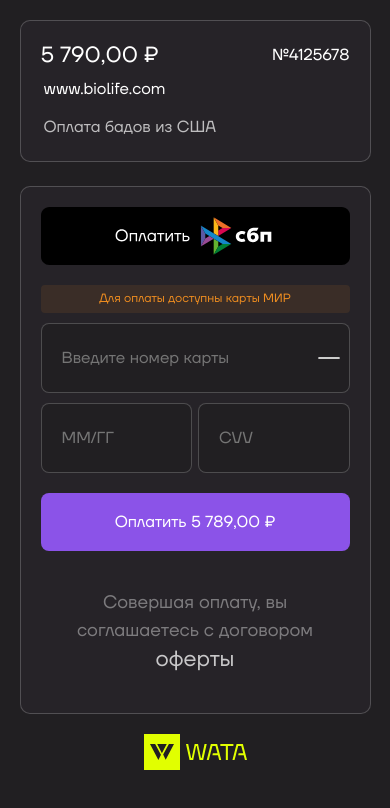
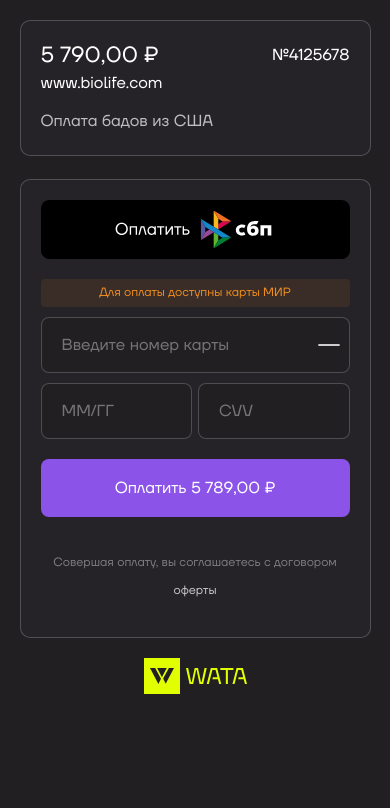
Before and after one commit to WataPayments/pay-form, a React (Create React App) app in the folder pay/: page / in a window 390 px wide. Shown: the top 808 px of the page. Built offline with nearby package versions, Linux system fonts and the light colour scheme.

Commit message:
fix styles in info

```diff
--- a/pay/src/Styles/OrderAddCartStyle.css
+++ b/pay/src/Styles/OrderAddCartStyle.css
@@ -887,6 +887,7 @@
         color:rgba(255, 255, 255, 0.75);
         font-size: 16px;
         font-weight: 400;
+        height: 56px;
     }
 
     input[type=text]:focus, input[type="number"]:focus {
@@ -903,6 +904,7 @@
     .cvv-container input {
         width: 49%;
         font-size: 16px;
+        height: 56px;
         color: var(--Text-Secondry, rgba(255, 255, 255, 0.75));
     }
 
@@ -934,16 +936,18 @@
         width: 100%;
         text-align: center;
         margin-bottom: 0;
+
     }
 
     .accept-text p {
         color: rgba(255, 255, 255, 0.40);
-        font-size: 18px;
+        font-size: 12px;
     }
 
     .accept-text a {
         text-decoration: none;
         color: rgba(255, 255, 255, 0.75);
+        font-size: 12px;
     }
 
 }
--- a/pay/src/Styles/OrderInfoStyle.css
+++ b/pay/src/Styles/OrderInfoStyle.css
@@ -140,7 +140,6 @@
 }
 .link-and-info-order{
     width: 95%;
-    margin-left: 3px;
     display: flex;
     flex-direction: column;
     justify-content: center;
@@ -434,33 +433,38 @@
     }
     .price-and-number-order p{
         width: 40%;
+        margin-bottom: 0;
     }
     .price{
         font-size: 22px;
         text-align: start;
+        margin-bottom: 0;
     }
     .number{
         font-size: 16px;
         text-align: end;
+        margin-bottom: 0;
     }
     .link-and-info-order{
         width: 95%;
-        margin-left: 3px;
         display: flex;
         flex-direction: column;
-        justify-content: center;
+        justify-content: space-between;
         align-items: flex-start;
         font-size: 16px;
+        margin-left: 0;
     }
     .link-and-info-order a{
         text-decoration: none;
         color: #ffffff;
         text-align: start;
         font-size: 16px;
+        margin-bottom: 10px;
     }
     .link-and-info-order p{
         color: rgba(255, 255, 255, 0.70);
         font-size: 16px;
+        margin-top: 0;
     }
     input[type="submit"] {
         width: 100%;
```
